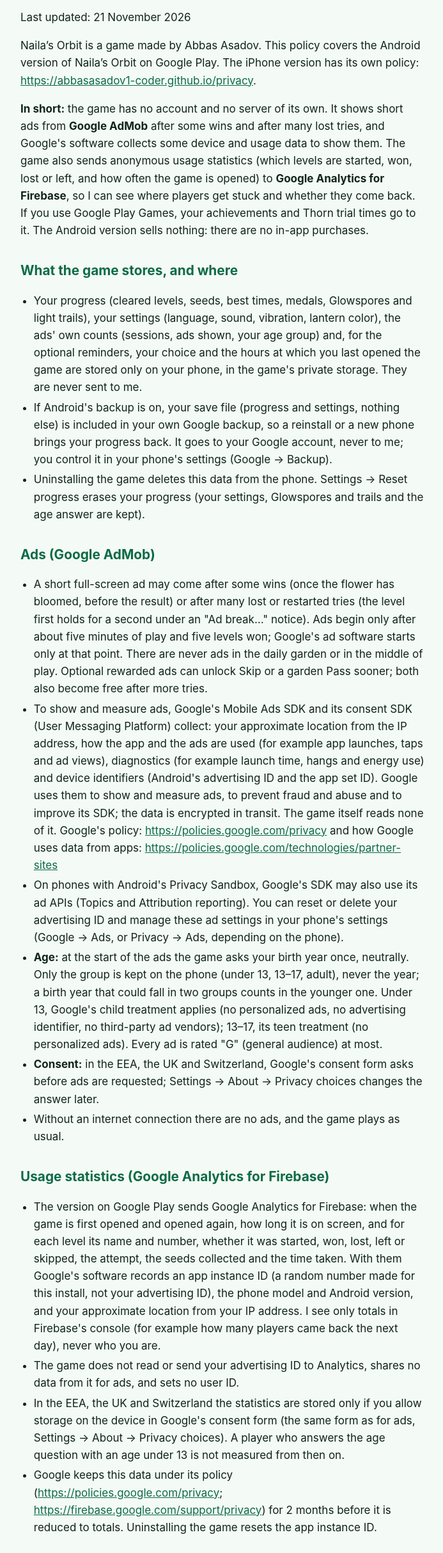
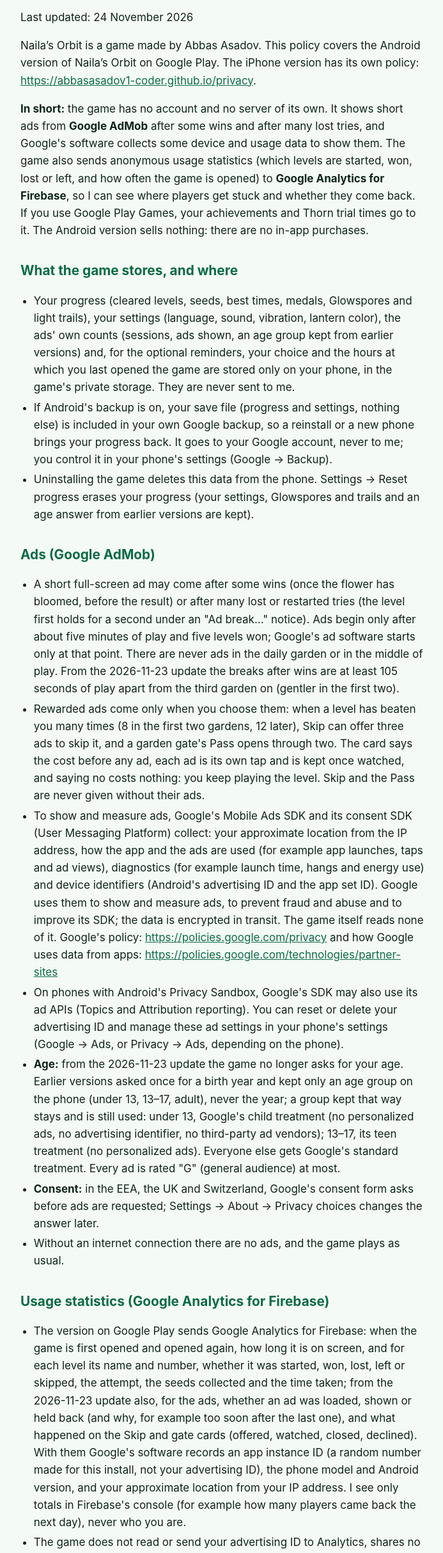
Before and after one commit to abbasasadov1-coder/abbasasadov1-coder.github.io, a plain HTML site: page privacy/android/index.html in a window 1280 px wide. Shown: the part 130-2557 px from the top of the page at 64% size, without its empty margins (292-985 px from the left). Drawn offline with Linux system fonts and the light colour scheme.

Commit message:
Privacy (Android): 1.4 ad rules

```diff
--- a/privacy/android/index.html
+++ b/privacy/android/index.html
@@ -16,29 +16,30 @@
 </header>
 <main>
 <h1 id="naila-s-orbit-privacy-policy-android">Naila’s Orbit Privacy Policy (Android)</h1>
-<p>Last updated: 21 November 2026</p>
+<p>Last updated: 24 November 2026</p>
 <p>Naila’s Orbit is a game made by Abbas Asadov. This policy covers the Android version of Naila’s Orbit on Google Play. The iPhone version has its own policy: <a href="https://abbasasadov1-coder.github.io/privacy">https://abbasasadov1-coder.github.io/privacy</a>.</p>
 <p><strong>In short:</strong> the game has no account and no server of its own. It shows short ads from <strong>Google AdMob</strong> after some wins and after many lost tries, and Google's software collects some device and usage data to show them. The game also sends anonymous usage statistics (which levels are started, won, lost or left, and how often the game is opened) to <strong>Google Analytics for Firebase</strong>, so I can see where players get stuck and whether they come back. If you use Google Play Games, your achievements and Thorn trial times go to it. The Android version sells nothing: there are no in-app purchases.</p>
 <h2 id="what-the-game-stores-and-where">What the game stores, and where</h2>
 <ul>
-<li>Your progress (cleared levels, seeds, best times, medals, Glowspores and light trails), your settings (language, sound, vibration, lantern color), the ads' own counts (sessions, ads shown, your age group) and, for the optional reminders, your choice and the hours at which you last opened the game are stored only on your phone, in the game's private storage. They are never sent to me.</li>
+<li>Your progress (cleared levels, seeds, best times, medals, Glowspores and light trails), your settings (language, sound, vibration, lantern color), the ads' own counts (sessions, ads shown, an age group kept from earlier versions) and, for the optional reminders, your choice and the hours at which you last opened the game are stored only on your phone, in the game's private storage. They are never sent to me.</li>
 <li>If Android's backup is on, your save file (progress and settings, nothing else) is included in your own Google backup, so a reinstall or a new phone brings your progress back. It goes to your Google account, never to me; you control it in your phone's settings (Google → Backup).</li>
-<li>Uninstalling the game deletes this data from the phone. Settings → Reset progress erases your progress (your settings, Glowspores and trails and the age answer are kept).</li>
+<li>Uninstalling the game deletes this data from the phone. Settings → Reset progress erases your progress (your settings, Glowspores and trails and an age answer from earlier versions are kept).</li>
 </ul>
 <h2 id="ads-google-admob">Ads (Google AdMob)</h2>
 <ul>
-<li>A short full-screen ad may come after some wins (once the flower has bloomed, before the result) or after many lost or restarted tries (the level first holds for a second under an "Ad break…" notice). Ads begin only after about five minutes of play and five levels won; Google's ad software starts only at that point. There are never ads in the daily garden or in the middle of play. Optional rewarded ads can unlock Skip or a garden Pass sooner; both also become free after more tries.</li>
+<li>A short full-screen ad may come after some wins (once the flower has bloomed, before the result) or after many lost or restarted tries (the level first holds for a second under an "Ad break…" notice). Ads begin only after about five minutes of play and five levels won; Google's ad software starts only at that point. There are never ads in the daily garden or in the middle of play. From the 2026-11-23 update the breaks after wins are at least 105 seconds of play apart from the third garden on (gentler in the first two).</li>
+<li>Rewarded ads come only when you choose them: when a level has beaten you many times (8 in the first two gardens, 12 later), Skip can offer three ads to skip it, and a garden gate's Pass opens through two. The card says the cost before any ad, each ad is its own tap and is kept once watched, and saying no costs nothing: you keep playing the level. Skip and the Pass are never given without their ads.</li>
 <li>To show and measure ads, Google's Mobile Ads SDK and its consent SDK (User Messaging Platform) collect: your approximate location from the IP address, how the app and the ads are used (for example app launches, taps and ad views), diagnostics (for example launch time, hangs and energy use) and device identifiers (Android's advertising ID and the app set ID). Google uses them to show and measure ads, to prevent fraud and abuse and to improve its SDK; the data is encrypted in transit. The game itself reads none of it. Google's policy: <a href="https://policies.google.com/privacy">https://policies.google.com/privacy</a> and how Google uses data from apps: <a href="https://policies.google.com/technologies/partner-sites">https://policies.google.com/technologies/partner-sites</a></li>
 <li>On phones with Android's Privacy Sandbox, Google's SDK may also use its ad APIs (Topics and Attribution reporting). You can reset or delete your advertising ID and manage these ad settings in your phone's settings (Google → Ads, or Privacy → Ads, depending on the phone).</li>
-<li><strong>Age:</strong> at the start of the ads the game asks your birth year once, neutrally. Only the group is kept on the phone (under 13, 13–17, adult), never the year; a birth year that could fall in two groups counts in the younger one. Under 13, Google's child treatment applies (no personalized ads, no advertising identifier, no third-party ad vendors); 13–17, its teen treatment (no personalized ads). Every ad is rated "G" (general audience) at most.</li>
+<li><strong>Age:</strong> from the 2026-11-23 update the game no longer asks for your age. Earlier versions asked once for a birth year and kept only an age group on the phone (under 13, 13–17, adult), never the year; a group kept that way stays and is still used: under 13, Google's child treatment (no personalized ads, no advertising identifier, no third-party ad vendors); 13–17, its teen treatment (no personalized ads). Everyone else gets Google's standard treatment. Every ad is rated "G" (general audience) at most.</li>
 <li><strong>Consent:</strong> in the EEA, the UK and Switzerland, Google's consent form asks before ads are requested; Settings → About → Privacy choices changes the answer later.</li>
 <li>Without an internet connection there are no ads, and the game plays as usual.</li>
 </ul>
 <h2 id="usage-statistics-google-analytics-for-firebase">Usage statistics (Google Analytics for Firebase)</h2>
 <ul>
-<li>The version on Google Play sends Google Analytics for Firebase: when the game is first opened and opened again, how long it is on screen, and for each level its name and number, whether it was started, won, lost, left or skipped, the attempt, the seeds collected and the time taken. With them Google's software records an app instance ID (a random number made for this install, not your advertising ID), the phone model and Android version, and your approximate location from your IP address. I see only totals in Firebase's console (for example how many players came back the next day), never who you are.</li>
+<li>The version on Google Play sends Google Analytics for Firebase: when the game is first opened and opened again, how long it is on screen, and for each level its name and number, whether it was started, won, lost, left or skipped, the attempt, the seeds collected and the time taken; from the 2026-11-23 update also, for the ads, whether an ad was loaded, shown or held back (and why, for example too soon after the last one), and what happened on the Skip and gate cards (offered, watched, closed, declined). With them Google's software records an app instance ID (a random number made for this install, not your advertising ID), the phone model and Android version, and your approximate location from your IP address. I see only totals in Firebase's console (for example how many players came back the next day), never who you are.</li>
 <li>The game does not read or send your advertising ID to Analytics, shares no data from it for ads, and sets no user ID.</li>
-<li>In the EEA, the UK and Switzerland the statistics are stored only if you allow storage on the device in Google's consent form (the same form as for ads, Settings → About → Privacy choices). A player who answers the age question with an age under 13 is not measured from then on.</li>
+<li>In the EEA, the UK and Switzerland the statistics are stored only if you allow storage on the device in Google's consent form (the same form as for ads, Settings → About → Privacy choices). A player who answered the age question of earlier versions with an age under 13 is not measured. Settings → "Share gameplay statistics" turns the statistics off at any time.</li>
 <li>Google keeps this data under its policy (<a href="https://policies.google.com/privacy">https://policies.google.com/privacy</a>; <a href="https://firebase.google.com/support/privacy">https://firebase.google.com/support/privacy</a>) for 2 months before it is reduced to totals. Uninstalling the game resets the app instance ID.</li>
 </ul>
 <h2 id="google-play-games-optional">Google Play Games (optional)</h2>
@@ -52,7 +53,7 @@
 <h2 id="test-versions">Test versions</h2>
 <p>Versions given to testers before release (Google Play's closed testing) also keep a play log on the phone: levels started, cleared and lost, attempts, hits and falls, when the hint hand appeared, whether the opening was watched or skipped, time played, the days the game was opened, the phone model and Android version, and whether an ad was shown or skipped (and why), Google's consent answer and the age group (under 13 or not). It holds no name, email or contacts, is left out of backups and is never sent anywhere: a tester can share it by hand from Settings → Test log. The version on Google Play keeps no play log.</p>
 <h2 id="children">Children</h2>
-<p>The game is made for everyone and does not knowingly collect personal information from children. For players under 13 the ads follow Google's child treatment described above, and the usage statistics stop.</p>
+<p>The game is made for everyone and does not knowingly collect personal information from children. For players who answered the age question of earlier versions with an age under 13 the ads follow Google's child treatment described above, and the usage statistics stop.</p>
 <h2 id="changes-and-contact">Changes and contact</h2>
 <p>If this policy changes, the new version will be on this page with a new date. Questions: <a href="mailto:nailasorbit.help@gmail.com">nailasorbit.help@gmail.com</a></p>
 </main>
```
